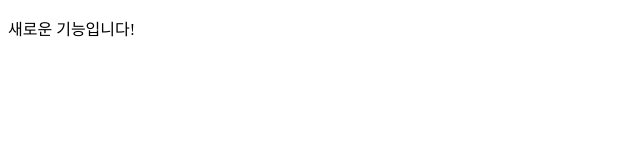
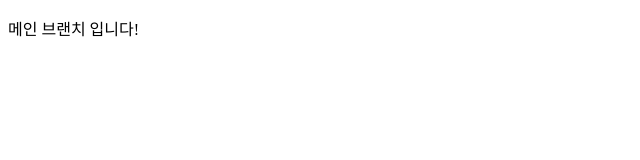
Before and after one commit to jjunghoo/CloneTest, a plain HTML site: page index.html in a window 1280 px wide. Shown: the full height of the page, 0-640 px from the left. Drawn offline with Linux system fonts and the light colour scheme.

Commit message:
메인 브랜치 계속 반영

```diff
--- a/index.html
+++ b/index.html
@@ -4,9 +4,9 @@
     <meta charset="UTF-8" />
     <meta http-equiv="X-UA-Compatible" content="IE=edge" />
     <meta name="viewport" content="width=device-width, initial-scale=1.0" />
-    <title>메인은 계속적으로 새 브ㅡ랜치 영향 없이 진행</title>
+    <title>충돌이 날까?!</title>
   </head>
   <body>
-    <p>새로운 기능입니다!</p>
+    <p>메인 브랜치 입니다!</p>
   </body>
 </html>
```
